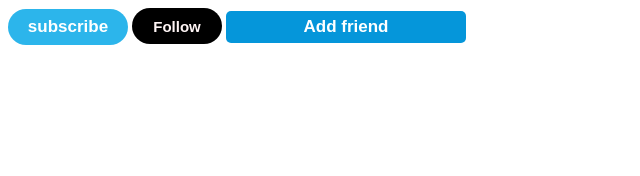
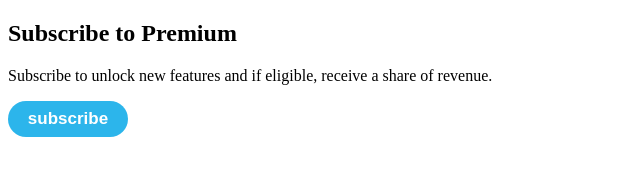
Before and after one commit to future185/html-css-course, a plain HTML site: page index.html in a window 1280 px wide. Shown: the whole page, without its empty margins (0-640 px from the left). Drawn offline with Linux system fonts and the light colour scheme.

Commit message:
Update index.html

```diff
--- a/index.html
+++ b/index.html
@@ -46,9 +46,11 @@
 </head>
 
 <body>
-    <button class="subbtn">subscribe</button>
-    <button class="followbtn">Follow</button>
-    <button class="morebtn">Add friend</button>
+    <div>
+        <h2>Subscribe to Premium</h2>
+        <p>Subscribe to unlock new features and if eligible, receive a share of revenue.</p>
+        <button class="subbtn">subscribe</button>
+    </div>
 </body>
 
 </html>
```
